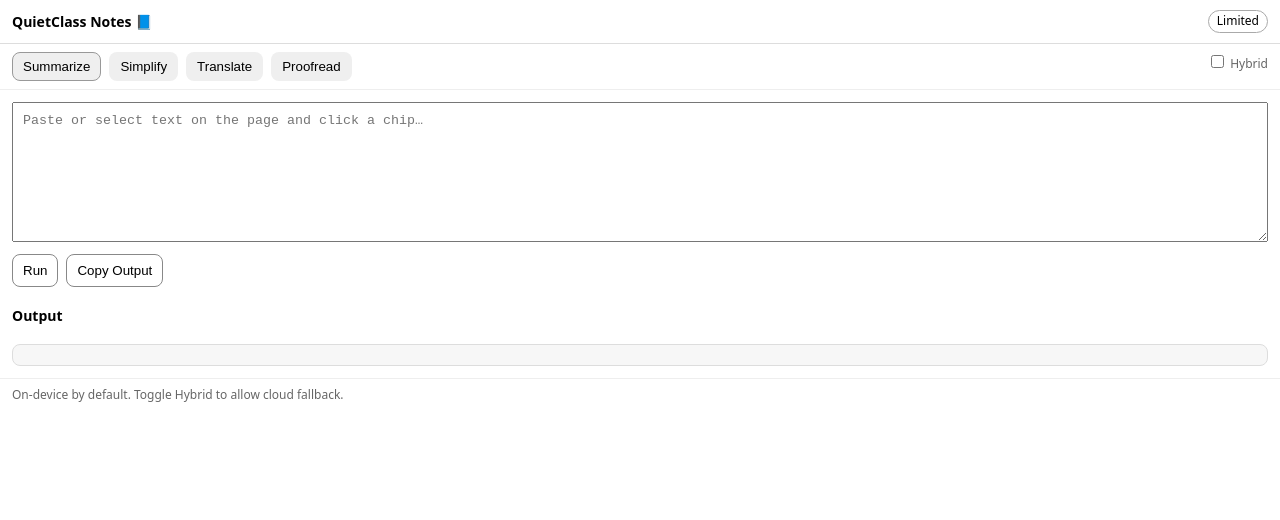
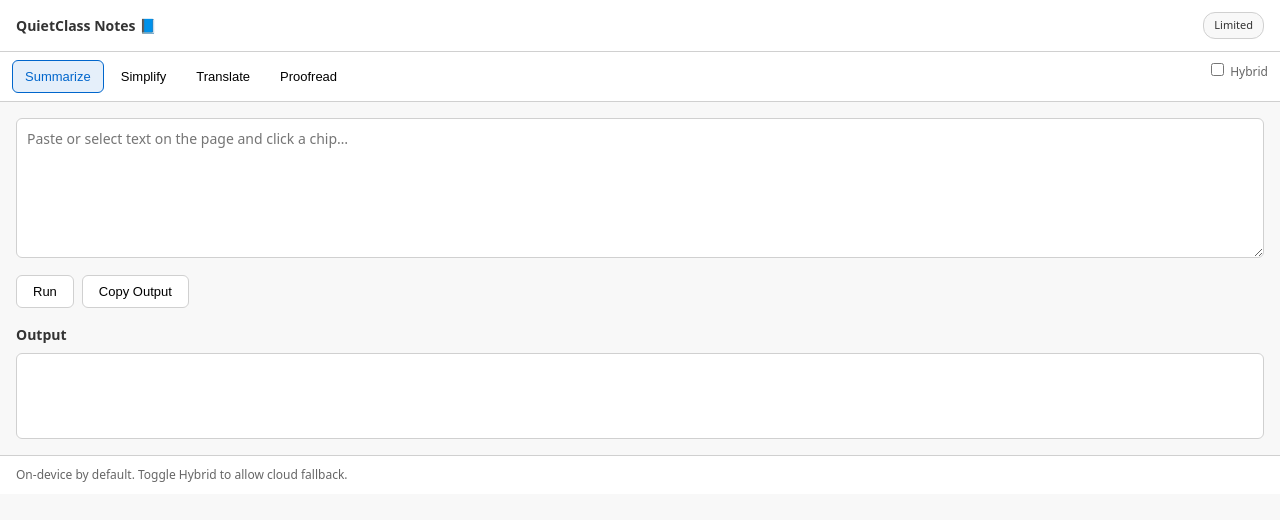
Before and after one commit to prabhakaran-jm/QuietClassNotes, a website with bundled scripts: page sidepanel/index.html in a window 1280 px wide. Built offline with nearby package versions, Linux system fonts and the light colour scheme; some packages are replaced by stand-ins of ours.

Commit message:
Improve UI styling with better colors, hover effects, and dark mode support
- Add CSS variables for consistent theming
- Improve button and input styling with hover states
- Add dark mode support via prefers-color-scheme
- Enhance spacing and visual hierarchy
- Add smooth transitions and better focus states
- Improve export menu styling

```diff
--- a/public/sidepanel.css
+++ b/public/sidepanel.css
@@ -1,37 +1,206 @@
-:root { color-scheme: light dark; }
+:root {
+  color-scheme: light dark;
+  --primary-border: #d0d0d0;
+  --primary-bg: #f8f8f8;
+  --primary-hover: #e8e8e8;
+  --active-color: #0066cc;
+  --text-secondary: #666;
+}
 
-body { font: 14px/1.4 system-ui, sans-serif; margin: 0; }
+@media (prefers-color-scheme: dark) {
+  :root {
+    --primary-border: #444;
+    --primary-bg: #1a1a1a;
+    --primary-hover: #2a2a2a;
+    --active-color: #4a9eff;
+    --text-secondary: #999;
+  }
+}
 
-.header { display:flex; align-items:center; justify-content:space-between; padding:10px 12px; border-bottom:1px solid #ddd; }
+body {
+  font: 14px/1.5 system-ui, -apple-system, sans-serif;
+  margin: 0;
+  background: var(--primary-bg);
+  color: #333;
+}
 
-.badge { padding:2px 8px; border-radius:999px; border:1px solid #aaa; font-size:12px; }
+.header {
+  display: flex;
+  align-items: center;
+  justify-content: space-between;
+  padding: 12px 16px;
+  border-bottom: 1px solid var(--primary-border);
+  background: white;
+}
 
-.tabs { display:flex; gap:8px; padding:8px 12px; border-bottom:1px solid #eee; }
+.badge {
+  padding: 4px 10px;
+  border-radius: 12px;
+  border: 1px solid var(--primary-border);
+  font-size: 11px;
+  font-weight: 500;
+  background: var(--primary-bg);
+}
 
-.tab { padding:6px 10px; border-radius:8px; border:1px solid transparent; cursor:pointer; }
+.tabs {
+  display: flex;
+  gap: 4px;
+  padding: 8px 12px;
+  border-bottom: 1px solid var(--primary-border);
+  background: white;
+  flex-wrap: wrap;
+}
 
-.tab.active { border-color:#999; }
+.tab {
+  padding: 8px 12px;
+  border-radius: 6px;
+  border: 1px solid transparent;
+  cursor: pointer;
+  font-size: 13px;
+  background: transparent;
+  transition: all 0.2s;
+}
 
-.section { padding:12px; }
+.tab:hover {
+  background: var(--primary-hover);
+}
 
-.textarea { width:100%; min-height:140px; padding:10px; box-sizing:border-box; }
+.tab.active {
+  border-color: var(--active-color);
+  background: rgba(0, 102, 204, 0.1);
+  color: var(--active-color);
+  font-weight: 500;
+}
 
-.actions { display:flex; gap:8px; margin-top:8px; }
+.section {
+  padding: 16px;
+}
 
-.button { padding:8px 10px; border-radius:8px; border:1px solid #888; background:transparent; cursor:pointer; }
+.textarea {
+  width: 100%;
+  min-height: 140px;
+  padding: 10px;
+  box-sizing: border-box;
+  border: 1px solid var(--primary-border);
+  border-radius: 6px;
+  font-family: inherit;
+  font-size: 14px;
+  resize: vertical;
+  background: white;
+}
 
-.output { white-space:pre-wrap; background:rgba(0,0,0,0.03); padding:10px; border-radius:8px; border:1px solid #ddd; }
+.textarea:focus {
+  outline: 2px solid var(--active-color);
+  outline-offset: -1px;
+  border-color: var(--active-color);
+}
 
-.footer { padding:8px 12px; border-top:1px solid #eee; color:#666; font-size:12px; }
+.actions {
+  display: flex;
+  gap: 8px;
+  margin-top: 12px;
+  flex-wrap: wrap;
+}
 
-.small { font-size:12px; color:#666; }
+.button {
+  padding: 8px 16px;
+  border-radius: 6px;
+  border: 1px solid var(--primary-border);
+  background: white;
+  cursor: pointer;
+  font-size: 13px;
+  transition: all 0.2s;
+}
 
-.options { margin-top: 8px; margin-bottom: 8px; }
+.button:hover {
+  background: var(--primary-hover);
+  border-color: var(--active-color);
+}
 
-.select { padding: 4px 8px; border-radius: 4px; border: 1px solid #888; margin-left: 6px; }
+.button:active {
+  transform: scale(0.98);
+}
 
-.export-menu { display: none; position: absolute; background: white; border: 1px solid #ddd; border-radius: 4px; padding: 4px; box-shadow: 0 2px 8px rgba(0,0,0,0.1); }
+.output {
+  white-space: pre-wrap;
+  background: white;
+  padding: 12px;
+  border-radius: 6px;
+  border: 1px solid var(--primary-border);
+  margin-top: 8px;
+  min-height: 60px;
+  line-height: 1.6;
+}
 
-.export-menu button { display: block; width: 100%; padding: 6px 12px; text-align: left; border: none; background: transparent; cursor: pointer; }
+.footer {
+  padding: 10px 16px;
+  border-top: 1px solid var(--primary-border);
+  color: var(--text-secondary);
+  font-size: 11px;
+  background: white;
+}
 
-.export-menu button:hover { background: #f0f0f0; }
+.small {
+  font-size: 12px;
+  color: var(--text-secondary);
+}
+
+.options {
+  margin-top: 8px;
+  margin-bottom: 8px;
+  padding: 8px;
+  background: var(--primary-bg);
+  border-radius: 6px;
+}
+
+.select {
+  padding: 6px 10px;
+  border-radius: 4px;
+  border: 1px solid var(--primary-border);
+  margin-left: 6px;
+  background: white;
+  font-size: 13px;
+  cursor: pointer;
+}
+
+.select:focus {
+  outline: 2px solid var(--active-color);
+  outline-offset: -1px;
+  border-color: var(--active-color);
+}
+
+.export-menu {
+  display: none;
+  position: fixed;
+  background: white;
+  border: 1px solid var(--primary-border);
+  border-radius: 6px;
+  padding: 4px;
+  box-shadow: 0 4px 12px rgba(0,0,0,0.15);
+  z-index: 10000;
+  min-width: 160px;
+}
+
+.export-menu button {
+  display: block;
+  width: 100%;
+  padding: 8px 12px;
+  text-align: left;
+  border: none;
+  background: transparent;
+  cursor: pointer;
+  border-radius: 4px;
+  font-size: 13px;
+  transition: background 0.2s;
+}
+
+.export-menu button:hover {
+  background: var(--primary-hover);
+}
+
+h4 {
+  margin: 16px 0 8px 0;
+  font-size: 14px;
+  font-weight: 600;
+  color: #333;
+}
```
